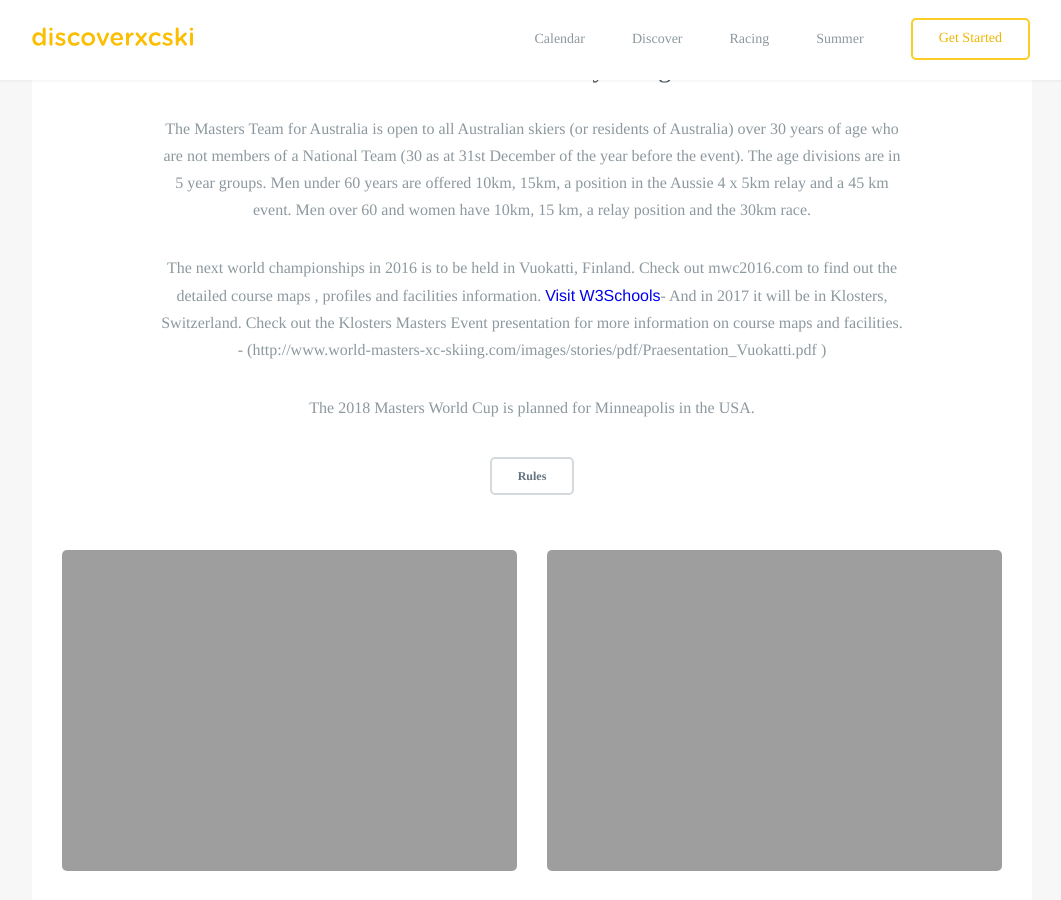
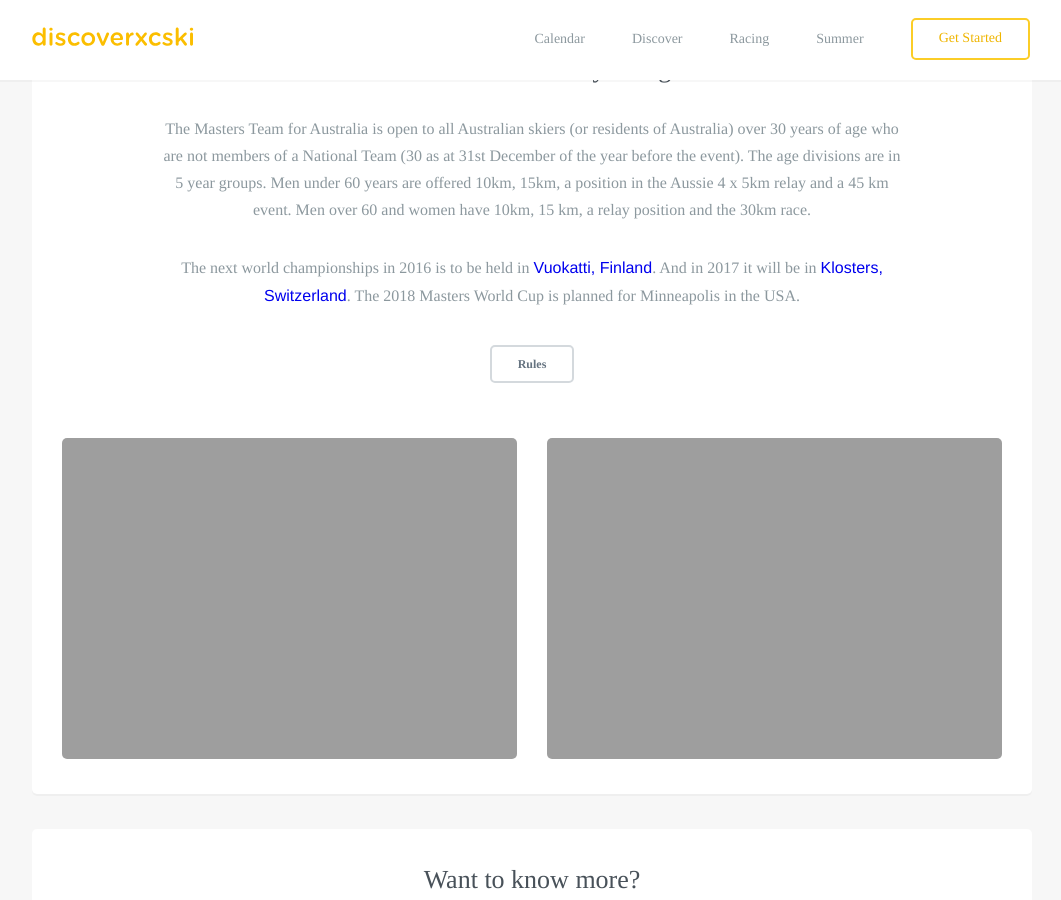
Before and after one commit to robcatto/robcatto.github.io, a Jekyll site: the page built from racing/world-masters/index.html, in a window 1280 px wide and 900 px high, scrolled down 1780 px. Shown: the whole window, without its empty margins (108-1169 px from the left). Built offline with Jekyll 4.4.1, drawn with Linux system fonts in a browser that asks for light colours; some web fonts are replaced; Markdown is read by kramdown in place of the engine named in the settings.

Commit message:
Update index.html

```diff
--- a/racing/world-masters/index.html
+++ b/racing/world-masters/index.html
@@ -80,11 +80,8 @@ layout: default
                 <h3>Race all around the world in your age division</h3>
                 <p>
                     The Masters Team for Australia is open to all Australian skiers (or residents of Australia) over 30 years of age who are not members of a National Team (30 as at 31st December of the year before the event). The age divisions are in 5 year groups.  Men under 60 years are offered 10km, 15km, a position in the Aussie 4 x 5km relay and a 45 km event.  Men over 60 and women have 10km, 15 km, a relay position and the 30km race.
-                <p>The next world championships in 2016 is to be held in Vuokatti, Finland. Check out mwc2016.com to find out the detailed course maps , profiles and facilities information.  <a href="http://www.mwc2016.com">Visit W3Schools</a>-
+                <p>The next world championships in 2016 is to be held in <a href="http://www.mwc2016.com">Vuokatti, Finland</a>. And in 2017 it will be in <a href="http://www.world-masters-xc-skiing.com/images/stories/pdf/Praesentation_Vuokatti.pdf">Klosters, Switzerland</a>. The 2018 Masters World Cup is planned for Minneapolis in the USA.
 
-And in 2017 it will be in Klosters, Switzerland. Check out the Klosters Masters Event presentation for more information on course maps and facilities. -
-(http://www.world-masters-xc-skiing.com/images/stories/pdf/Praesentation_Vuokatti.pdf  )
-<p>The 2018 Masters World Cup is planned for Minneapolis in the USA.
 
                 </p>
 
```
